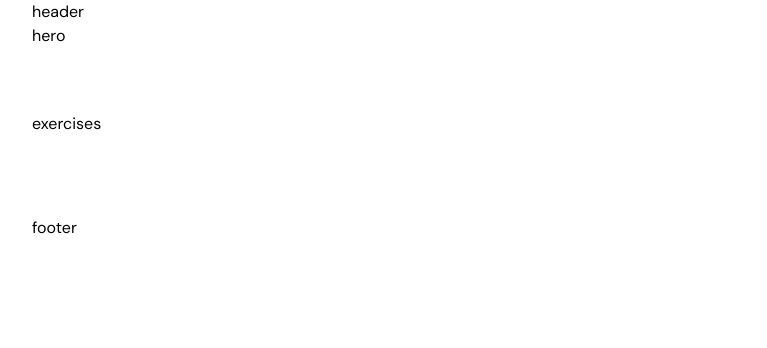
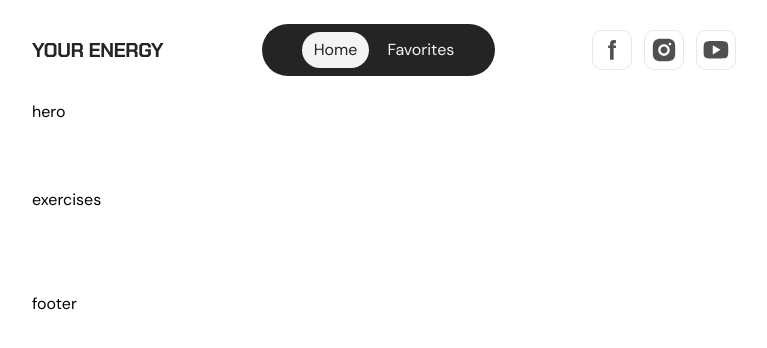
Before and after one commit to oksanaliu/your-energy, a website built with Vite: page src/index.html in a window 1280 px wide. Shown: the whole page, without its empty margins (256-1023 px from the left). Built offline with nearby package versions, Linux system fonts and the light colour scheme.

Commit message:
Add general layout of the header section

```diff
--- a/src/css/header.css
+++ b/src/css/header.css
@@ -1,3 +1,130 @@
-div {
-    display: block;
+.header-container {
+  display: flex;
+  justify-content: space-between;
+  align-items: center;
+  padding: 20px;
 }
+
+@media (min-width: 768px) {
+  .header-container {
+    padding: 24px 32px;
+  }
+}
+
+@media (min-width: 1440px) {
+  .header-container {
+    padding: 28px 32px;
+  }
+}
+
+.logo {
+  fill: #242424;
+  display: flex;
+  justify-content: space-between;
+  align-items: center;
+}
+
+.nav {
+  display: flex;
+  justify-content: space-between;
+  align-items: center;
+  width: 100%;
+}
+
+.header-nav-list {
+  display: none;
+}
+
+@media (min-width: 768px) {
+  .header-nav-list {
+    width: 233px;
+    height: 52px;
+    border-radius: 60px;
+    background: #242424;
+    gap: 18px;
+    display: flex;
+    align-items: center;
+    justify-content: center;
+  }
+}
+
+@media (min-width: 1440px) {
+  .header-nav-list {
+    width: 265px;
+  }
+}
+
+.nav-item {
+  background-color: transparent;
+  transition: background-color 250ms cubic-bezier(0.4, 0, 0.2, 1),
+    transform 250ms cubic-bezier(0.4, 0, 0.2, 1);
+}
+
+.js-nav-item-active {
+  padding: 6px 12px;
+  justify-content: center;
+  align-items: center;
+  border-radius: 30px;
+  background: #f4f4f4;
+}
+
+.nav-link {
+  color: #f4f4f4;
+  transition: color 250ms cubic-bezier(0.4, 0, 0.2, 1),
+    background-color 250ms cubic-bezier(0.4, 0, 0.2, 1);
+  font-family: 'DM Sans';
+  font-size: 16px;
+  font-style: normal;
+  font-weight: 400;
+  line-height: 24px; /* 150% */
+}
+
+.js-nav-link-active {
+  color: #242424;
+}
+
+.menu-btn {
+}
+
+@media (min-width: 768px) {
+  .menu-btn {
+    display: none;
+  }
+}
+
+.social-media {
+  display: none;
+}
+
+@media (min-width: 768px) {
+  .social-media {
+    display: flex;
+  }
+  .icons-list {
+    gap: 12px;
+    display: flex;
+    flex-direction: row;
+  }
+  .media-icons {
+    width: 40px;
+    height: 40px;
+  }
+  .media-links {
+    width: 100%;
+    height: 100%;
+    display: flex;
+    align-items: center;
+    justify-content: center;
+    border-radius: 10px;
+    border: 1px solid rgba(36, 36, 36, 0.1);
+    fill: rgba(36, 36, 36, 0.8);
+    background: transparent;
+    transition: fill 250ms cubic-bezier(0.4, 0, 0.2, 1),
+      background 250ms cubic-bezier(0.4, 0, 0.2, 1);
+  }
+  .media-links:hover,
+  .media-links:focus {
+    fill: #f4f4f4;
+    background: rgba(36, 36, 36, 0.8);
+  }
+}
--- /dev/null
+++ b/src/js/header.js
@@ -0,0 +1,66 @@
+export function handleNavClick() {
+  const navSelector = document.querySelector(".js-header-nav-list");
+  const logoElement = document.querySelector(".logo");
+
+  const savedPath = localStorage.getItem("activePath");
+  const currentPath = window.location.pathname;
+
+  navSelector.querySelectorAll(".nav-link").forEach(navLink => {
+    const navItem = navLink.closest(".nav-item");
+
+    if (
+      navLink.getAttribute("href") === savedPath ||
+      navLink.getAttribute("href") === currentPath ||
+      (currentPath === "/" && navLink.getAttribute("href") === "./index.html")
+    ) {
+      navLink.classList.add("js-nav-link-active");
+      navItem.classList.add("js-nav-item-active");
+    } else {
+      navLink.classList.remove("js-nav-link-active");
+      navItem.classList.remove("js-nav-item-active");
+    }
+  });
+
+  navSelector.addEventListener("click", event => {
+    const navLink = event.target.closest(".nav-link");
+
+    if (!navLink) {
+      return;
+    }
+
+    const navItem = navLink.closest(".nav-item");
+
+    navSelector.querySelectorAll(".js-nav-link-active").forEach(link => {
+      link.classList.remove("js-nav-link-active");
+    });
+    navSelector.querySelectorAll(".js-nav-item-active").forEach(item => {
+      item.classList.remove("js-nav-item-active");
+    });
+
+    navLink.classList.add("js-nav-link-active");
+    navItem.classList.add("js-nav-item-active");
+
+    localStorage.setItem("activePath", navLink.getAttribute("href"));
+  });
+
+  logoElement.addEventListener("click", () => {
+    navSelector.querySelectorAll(".js-nav-link-active").forEach(link => {
+      link.classList.remove("js-nav-link-active");
+    });
+    navSelector.querySelectorAll(".js-nav-item-active").forEach(item => {
+      item.classList.remove("js-nav-item-active");
+    });
+
+    const homeLink = navSelector.querySelector('.nav-link[href="./index.html"]');
+    const homeItem = homeLink?.closest(".nav-item");
+
+    if (homeLink && homeItem) {
+      homeLink.classList.add("js-nav-link-active");
+      homeItem.classList.add("js-nav-item-active");
+    }
+
+    localStorage.setItem("activePath", "./index.html");
+  });
+}
+
+handleNavClick();
--- a/src/main.js
+++ b/src/main.js
@@ -7,3 +7,4 @@ import './js/search';
 import './js/exercises';
 import './js/favorites';
 import './js/mobile-menu';
+import './js/header';
--- a/src/partials/header.html
+++ b/src/partials/header.html
@@ -1 +1,84 @@
-<div class="container">header</div>
+<header class="header">
+  <div class="container header-container">
+    <nav class="nav">
+      <a class="logo" href="./index.html">
+        <svg class="icon" width="132" height="24">
+          <use href="./img/icons.svg#logo"></use>
+        </svg>
+      </a>
+
+      <ul class="header-nav-list js-header-nav-list">
+        <li>
+          <div class="nav-item">
+            <a
+              class="nav-link"
+              href="./index.html"
+              aria-label="Move to Home page"
+              >Home</a
+            >
+          </div>
+        </li>
+        <li>
+          <div class="nav-item">
+            <a
+              class="nav-link"
+              href="./favorites.html"
+              aria-label="Move to Favorites page"
+              >Favorites</a
+            >
+          </div>
+        </li>
+      </ul>
+
+      <div class="social-media">
+        <ul class="icons-list">
+          <li class="media-icons">
+            <a
+              class="media-links"
+              href="https://www.facebook.com/goITclub/"
+              target="_blank"
+              rel="noopener noreferrer"
+              aria-label="Facebook GoIT page"
+            >
+              <svg class="icon" width="28" height="28">
+                <use href="./img/icons.svg#icon-facebook"></use>
+              </svg>
+            </a>
+          </li>
+          <li class="media-icons">
+            <a
+              class="media-links"
+              href="https://www.instagram.com/goitclub/"
+              target="_blank"
+              rel="noopener noreferrer"
+              aria-label="Instagram GoIT page"
+            >
+              <svg class="icon" width="28" height="28">
+                <use href="./img/icons.svg#icon-instagram"></use>
+              </svg>
+            </a>
+          </li>
+          <li class="media-icons">
+            <a
+              class="media-links"
+              href="https://www.youtube.com/c/GoIT"
+              target="_blank"
+              rel="noopener noreferrer"
+              aria-label="Youtube GoIT page"
+            >
+              <svg class="icon" width="28" height="28">
+                <use href="./img/icons.svg#icon-youtube"></use>
+              </svg>
+            </a>
+          </li>
+        </ul>
+      </div>
+    </nav>
+
+    <button class="menu-btn" type="button" aria-label="Mobile menu">
+      <svg class="icon header-menu" width="32" height="32">
+        <use href="./img/icons.svg#icon-menu"></use>
+      </svg>
+    </button>
+  </div>
+</header>
```
Also changed, not shown: src/img/icons.svg (added).
